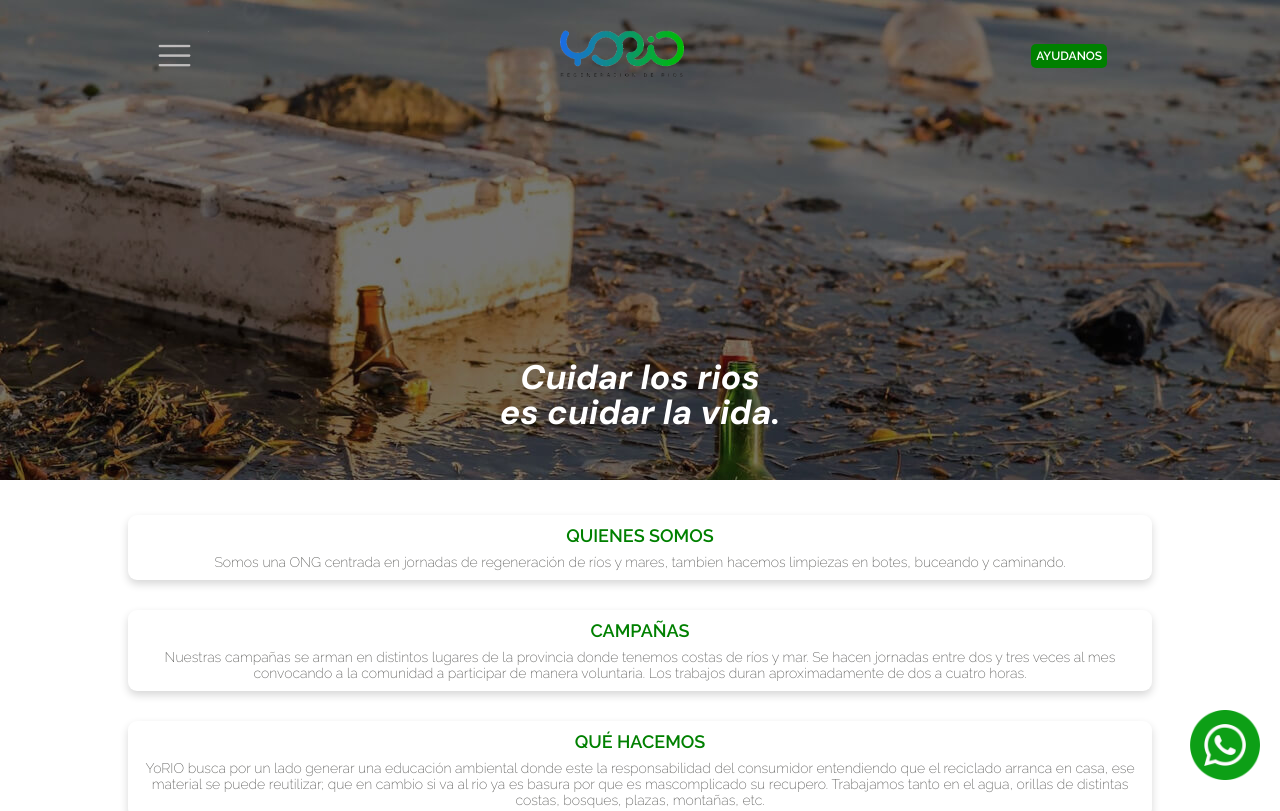
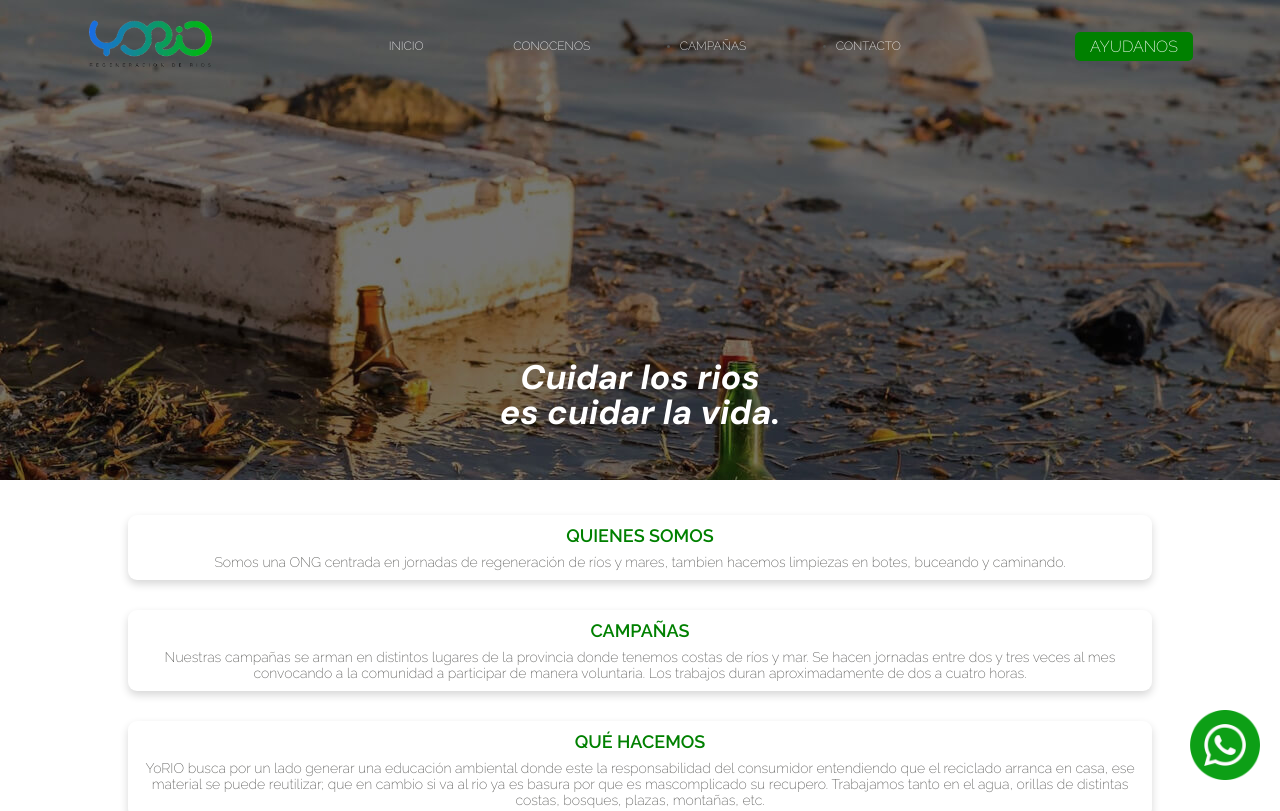
Before and after one commit to agufernndez/proyectoYorioONG, a website: page index.html in a window 1280 px wide. Shown: the top 811 px of the page. Drawn offline with Linux system fonts and the light colour scheme.

Commit message:
header para tablet y desktop

```diff
--- a/scss/_footer.scss
+++ b/scss/_footer.scss
@@ -1,5 +1,5 @@
 footer {
-    font-size: 1.2rem;
+    font-size: 1.4rem;
 
     .footer__sectionInfo {
         display: flex;
--- a/scss/_header.scss
+++ b/scss/_header.scss
@@ -2,7 +2,7 @@
 header {
     display: flex;
     position: absolute;
-    width: 100vw;
+    width: 100%;
     justify-content: space-around;
     align-items: center;
     margin-top: 20px;
@@ -31,15 +31,14 @@ header {
         padding: 5px;
         border-radius: 5px;
 
+        a {
+            color: white;
+            font-size: 1.4rem;
+            text-transform: uppercase;
+            text-decoration: none;
+            padding: 10px;
 
-    }
-
-    .header__sectionAyudanos a {
-        color: white;
-        font-size: 1.2rem;
-        text-transform: uppercase;
-        text-decoration: none;
-        font-weight: 600;
+        }
 
     }
 
@@ -51,3 +50,43 @@ header {
 
     }
 }
+
+@media screen and (min-width:730px) {
+    header {
+
+        .header__toggleMenu {
+            display: none;
+    }
+        .header__sectionNav {
+            display: contents;
+
+            ul {
+                display: flex;
+                width: 40vw;
+                justify-content: space-between;
+            }
+
+            li a {
+                text-decoration: none;
+                color: white;
+                text-transform: uppercase;
+                font-size: 1.2rem;
+            }
+
+            li a:hover {
+                text-decoration:underline;
+            }
+        }
+    }
+}
+
+@media screen and (min-width:945px) {
+    header {
+
+        .header__sectionAyudanos {
+            a {
+                font-size: 1.6rem;
+            }
+        }
+    }
+}
--- a/scss/style.scss
+++ b/scss/style.scss
@@ -44,7 +44,6 @@ main {
             border-radius: 9px;
             background-color: white;
             box-shadow: 0px 4px 8px 0px #00000029;
-        }
 
             h2 {
                 text-transform: uppercase;
@@ -60,6 +59,9 @@ main {
                 text-align: center;
 
             }
+        }
+
+
     }
 
     .mai__sectionInfo {
```
Also changed, not shown: css/main.css. Lines whose indentation alone changed are shown as unchanged.
